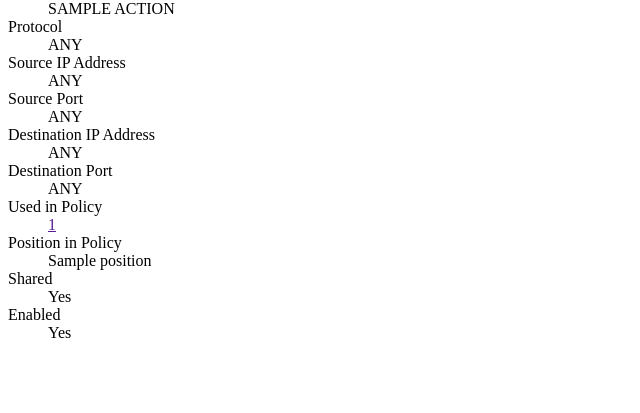
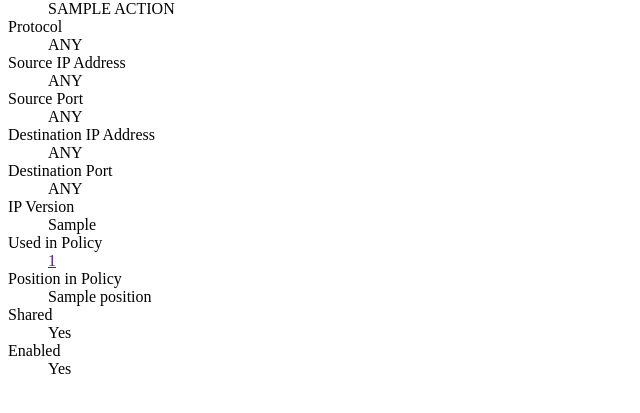
Before and after one commit to openstack/neutron-fwaas-dashboard, a Django app: template neutron_fwaas_dashboard/dashboards/project/firewalls/templates/firewalls/_rule_details.html in a window 1280 px wide. Shown: the part 170-583 px from the top of the page, without its empty margins (0-640 px from the left). Run offline with Django 3.2, Linux system fonts and the light colour scheme; the template is opened without the code that fills it: most values are stand-ins (such as "Sample title", 1, 10 or a date in 2020).

Commit message:
v1 dashboard: Show IP version of firewall rules
Firewall rule have 'ip_version' field but it was not displayed
in the rule table and the detail page.

Closes-Bug: #1715143
Change-Id: I3e0abefc2498e8e97542340c141dcc7b5265903c
(cherry picked from commit 75f58f389ba23248c7412d4415e53f60e2a5602c)

```diff
--- a/neutron_fwaas_dashboard/dashboards/project/firewalls/tables.py
+++ b/neutron_fwaas_dashboard/dashboards/project/firewalls/tables.py
@@ -297,6 +297,8 @@ class RulesTable(tables.DataTable):
                              filters=(lambda v: filters.default(v, _("ANY")),
                                       filters.upper,),
                              verbose_name=_("Protocol"))
+    ip_version = tables.Column("ip_version",
+                               verbose_name=_("IP Version"))
     source_ip_address = tables.Column("source_ip_address",
                                       verbose_name=_("Source IP"))
     source_port = tables.Column("source_port",
--- a/neutron_fwaas_dashboard/dashboards/project/firewalls/templates/firewalls/_rule_details.html
+++ b/neutron_fwaas_dashboard/dashboards/project/firewalls/templates/firewalls/_rule_details.html
@@ -32,6 +32,9 @@
     <dt>{% trans "Destination Port"%}</dt>
     <dd>{{ rule.destination_port|default:_("ANY") }}</dd>
 
+    <dt>{% trans "IP Version" %}</dt>
+    <dd>{{ rule.ip_version }}</dd>
+
     <dt>{% trans "Used in Policy" %}</dt>
     <dd>
       {% if rule.policy %}
```
